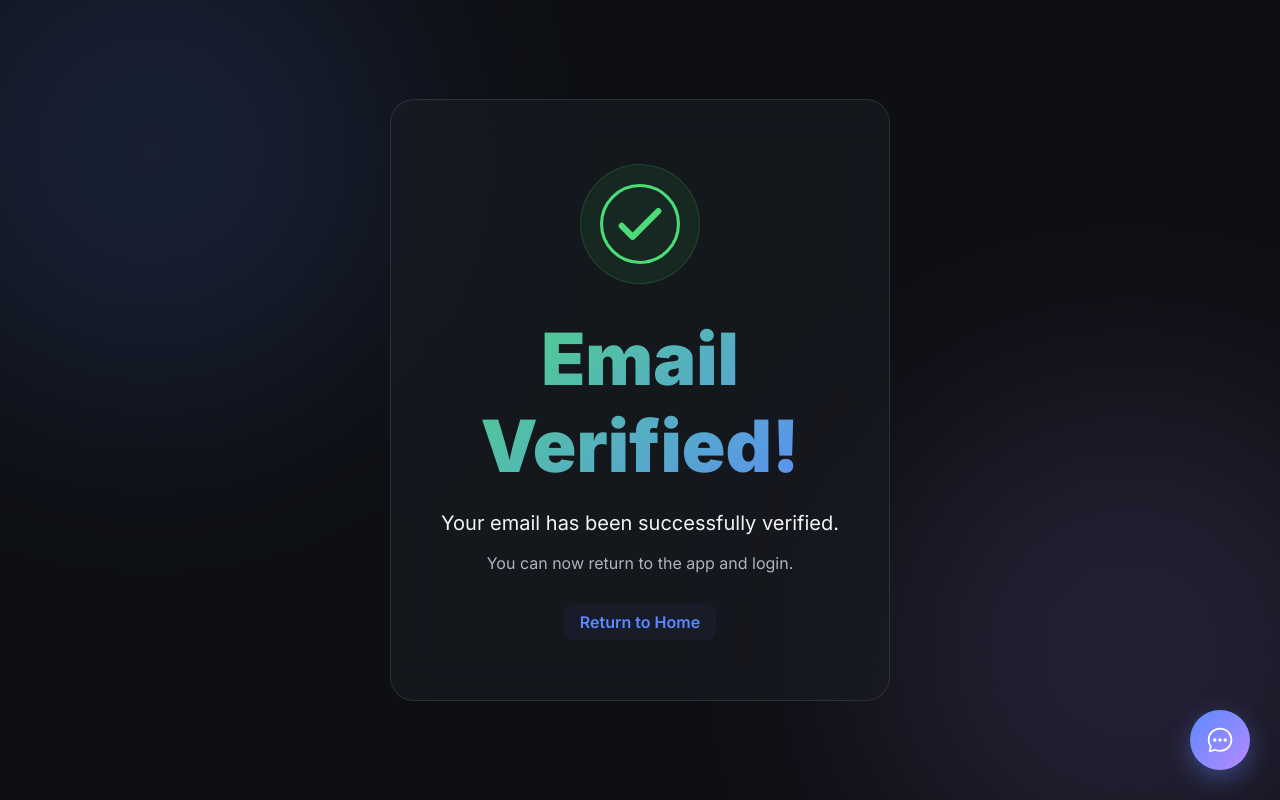
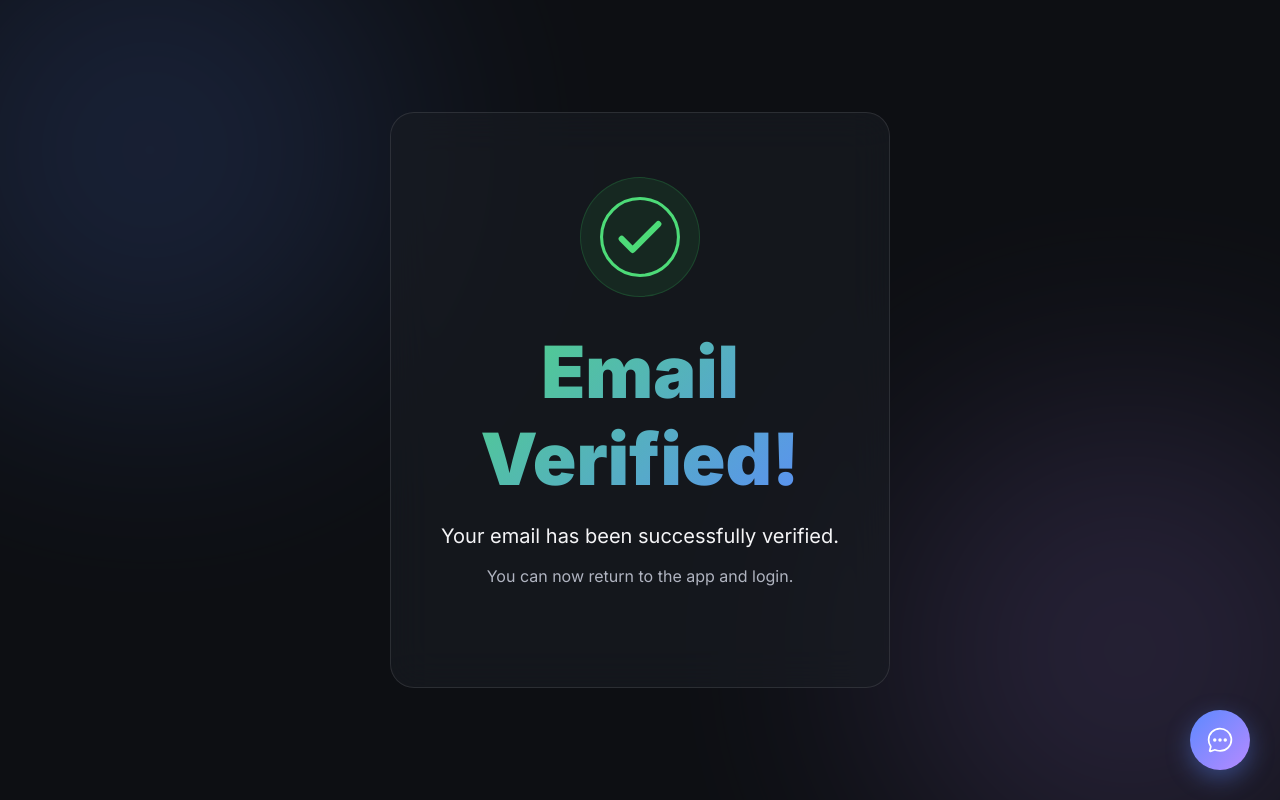
Before and after one commit to kennethjason07/talentswype_website, a React (Vite) app: page /verify-email in a window 1280 px wide. Built offline with nearby package versions, Linux system fonts and the light colour scheme.

Commit message:
made few changes

```diff
--- a/src/pages/EmailVerification.css
+++ b/src/pages/EmailVerification.css
@@ -88,22 +88,6 @@
   margin-bottom: 2rem;
 }
 
-.return-link {
-  color: var(--blue);
-  text-decoration: none;
-  font-weight: 600;
-  font-size: 1rem;
-  transition: all 0.3s ease;
-  padding: 0.5rem 1rem;
-  border-radius: 8px;
-  background: rgba(92, 137, 255, 0.05);
-}
-
-.return-link:hover {
-  color: var(--blue-dark);
-  background: rgba(92, 137, 255, 0.1);
-  transform: translateY(-1px);
-}
 
 /* Background Gradients */
 .bg-glow {
--- a/src/pages/EmailVerification.jsx
+++ b/src/pages/EmailVerification.jsx
@@ -60,10 +60,6 @@ const EmailVerification = () => {
           <h1>Email Verified!</h1>
           <p>Your email has been successfully verified.</p>
           <p className="sub-text">You can now return to the app and login.</p>
-
-          <Link to="/" className="return-link">
-            Return to Home
-          </Link>
         </motion.div>
       </div>
 
```
